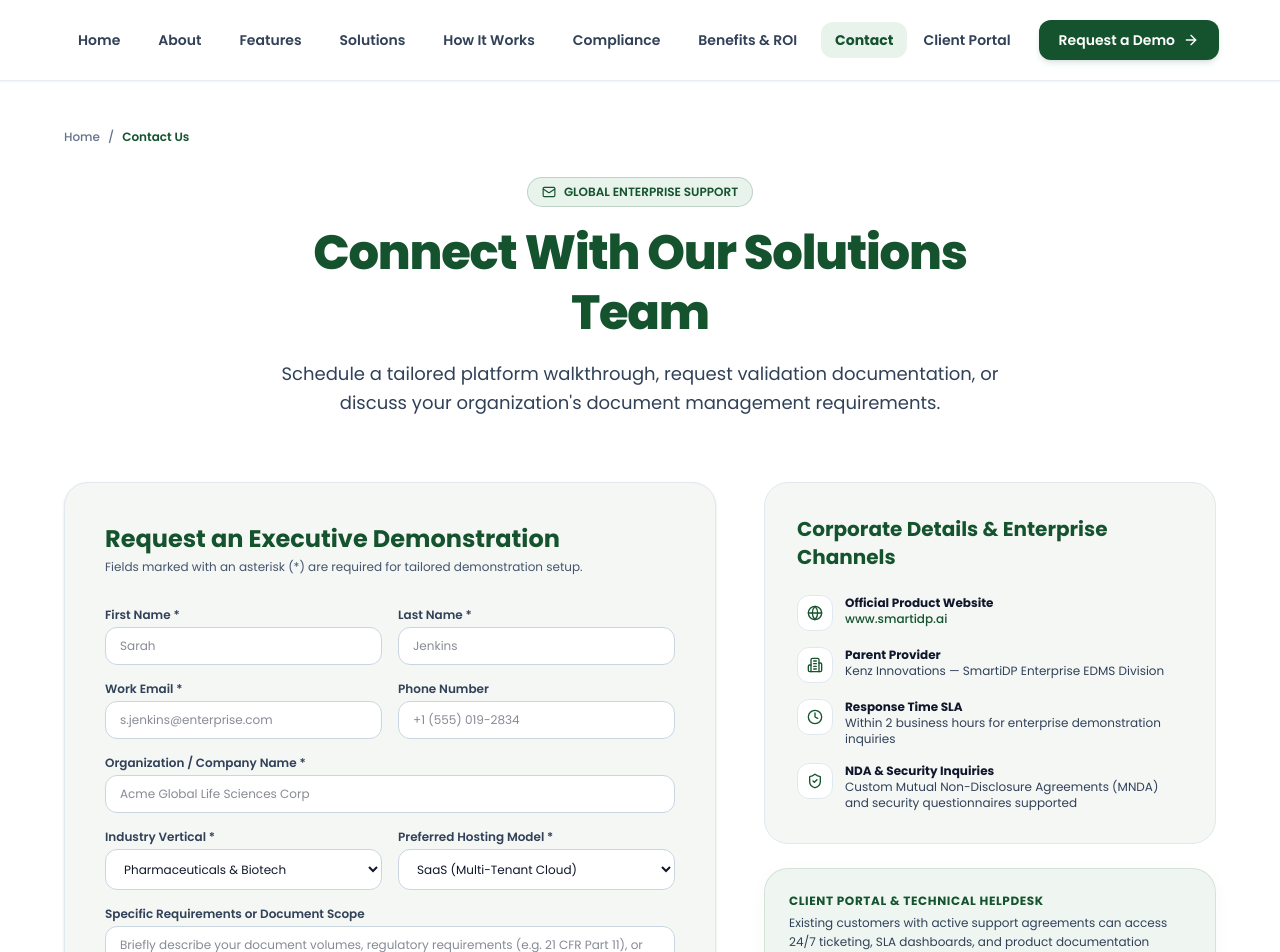
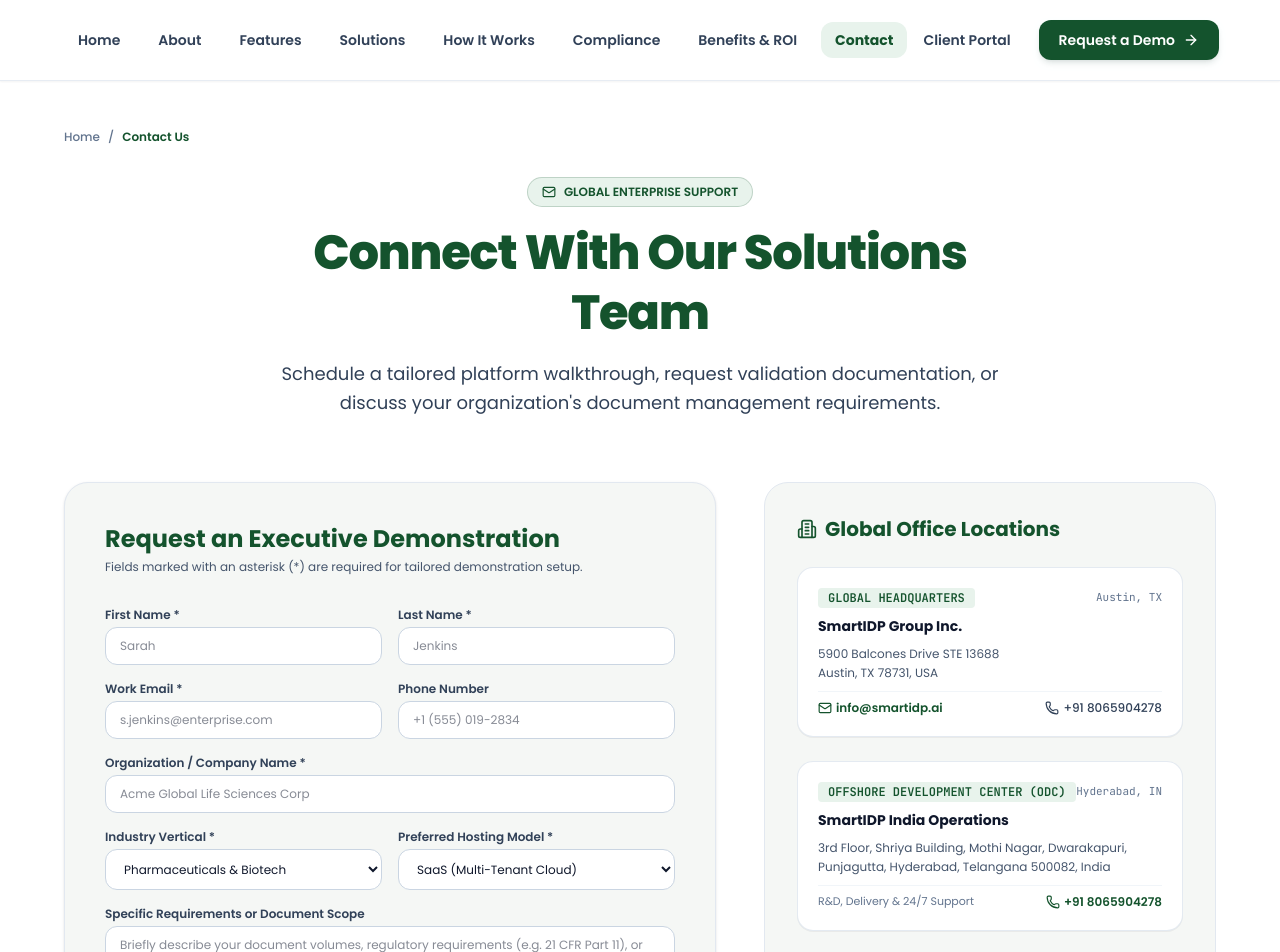
Before and after one commit to riyazkenzinnovations/Smartidp-Website, a React (Vite) app: page /contact in a window 1280 px wide. Shown: the top 952 px of the page. Built offline with nearby package versions, Linux system fonts and the light colour scheme.

Commit message:
Add official Austin USA Headquarters and Hyderabad India ODC office addresses to Contact and About pages

```diff
--- a/src/pages/AboutPage.jsx
+++ b/src/pages/AboutPage.jsx
@@ -12,7 +12,11 @@ import {
   Users,
   Target,
   Compass,
-  Cpu
+  Cpu,
+  MapPin,
+  Mail,
+  Phone,
+  Globe
 } from 'lucide-react'
 
 const TRANSFORMATION_ITEMS = [
@@ -229,6 +233,71 @@ export default function AboutPage({ onOpenDemoModal }) {
           </div>
         </div>
 
+        {/* Global Presence & Office Locations */}
+        <div className="mb-20">
+          <div className="text-center max-w-2xl mx-auto mb-10">
+            <div className="inline-flex items-center gap-1.5 px-3 py-1 rounded-full bg-[#E8F3EC] text-[#14532D] text-xs font-semibold mb-3">
+              <Building2 className="h-3.5 w-3.5" />
+              <span>GLOBAL PRESENCE</span>
+            </div>
+            <h2 className="text-3xl font-extrabold text-[#14532D]">
+              Our Global Offices
+            </h2>
+            <p className="text-xs sm:text-sm text-slate-600 mt-1">
+              Headquartered in Austin, Texas with our primary Offshore Development Center (ODC) in Hyderabad, India.
+            </p>
+          </div>
+
+          <div className="grid grid-cols-1 md:grid-cols-2 gap-6 max-w-5xl mx-auto">
+            {/* Austin HQ */}
+            <div className="p-8 rounded-3xl bg-[#F5F7F5] border border-slate-200 space-y-4">
+              <div className="flex items-center justify-between">
+                <span className="text-xs font-bold font-mono text-[#14532D] bg-[#E8F3EC] px-3 py-1 rounded-md">
+                  GLOBAL HEADQUARTERS
+                </span>
+                <span className="text-xs text-slate-500 font-mono">Austin, Texas, USA</span>
+              </div>
+              <h3 className="text-xl font-bold text-slate-900">SmartIDP Group Inc.</h3>
+              <p className="text-xs sm:text-sm text-slate-600 leading-relaxed">
+                5900 Balcones Drive STE 13688<br />
+                Austin, TX 78731, USA
+              </p>
+              <div className="pt-4 border-t border-slate-200 flex flex-wrap items-center justify-between gap-3 text-xs">
+                <a href="mailto:info@smartidp.ai" className="text-[#14532D] font-bold hover:underline flex items-center gap-1.5">
+                  <Mail className="h-4 w-4" />
+                  <span>info@smartidp.ai</span>
+                </a>
+                <a href="tel:+918065904278" className="text-slate-700 font-semibold hover:text-[#14532D] flex items-center gap-1.5">
+                  <Phone className="h-4 w-4 text-[#14532D]" />
+                  <span>+91 8065904278</span>
+                </a>
+              </div>
+            </div>
+
+            {/* Hyderabad ODC */}
+            <div className="p-8 rounded-3xl bg-[#F5F7F5] border border-slate-200 space-y-4">
+              <div className="flex items-center justify-between">
+                <span className="text-xs font-bold font-mono text-[#14532D] bg-[#E8F3EC] px-3 py-1 rounded-md">
+                  OFFSHORE DEVELOPMENT CENTER (ODC)
+                </span>
+                <span className="text-xs text-slate-500 font-mono">Hyderabad, India</span>
+              </div>
+              <h3 className="text-xl font-bold text-slate-900">SmartIDP India Operations</h3>
+              <p className="text-xs sm:text-sm text-slate-600 leading-relaxed">
+                3rd Floor, Shriya Building, Mothi Nagar, Dwarakapuri,<br />
+                Punjagutta, Hyderabad, Telangana 500082, India
+              </p>
+              <div className="pt-4 border-t border-slate-200 flex flex-wrap items-center justify-between gap-3 text-xs">
+                <span className="text-slate-500">Core R&D, Product Engineering & 24/7 GxP Support</span>
+                <a href="tel:+918065904278" className="text-[#14532D] font-bold hover:underline flex items-center gap-1.5">
+                  <Phone className="h-4 w-4" />
+                  <span>+91 8065904278</span>
+                </a>
+              </div>
+            </div>
+          </div>
+        </div>
+
         {/* CTA Banner */}
         <div className="p-8 sm:p-12 rounded-3xl bg-[#14532D] text-white text-center space-y-4">
           <h2 className="text-2xl sm:text-4xl font-extrabold">
--- a/src/pages/ContactPage.jsx
+++ b/src/pages/ContactPage.jsx
@@ -253,51 +253,80 @@ export default function ContactPage() {
 
           {/* Contact Details & Info Column */}
           <div className="lg:col-span-5 space-y-6">
+
+            {/* Global Office Locations */}
             <div className="p-8 rounded-3xl bg-[#F5F7F5] border border-slate-200 space-y-6">
-              <h3 className="text-xl font-bold text-[#14532D]">
-                Corporate Details & Enterprise Channels
+              <h3 className="text-xl font-bold text-[#14532D] flex items-center gap-2">
+                <Building2 className="h-5 w-5 text-[#14532D]" />
+                <span>Global Office Locations</span>
               </h3>
 
-              <div className="space-y-4 text-xs text-slate-700">
+              {/* Head Office Austin */}
+              <div className="p-5 rounded-2xl bg-white border border-slate-200/90 shadow-2xs space-y-2">
+                <div className="flex items-center justify-between">
+                  <span className="text-xs font-bold font-mono text-[#14532D] bg-[#E8F3EC] px-2.5 py-0.5 rounded">
+                    GLOBAL HEADQUARTERS
+                  </span>
+                  <span className="text-[11px] text-slate-500 font-mono">Austin, TX</span>
+                </div>
+                <div className="font-bold text-slate-900 text-sm">SmartIDP Group Inc.</div>
+                <p className="text-xs text-slate-600 leading-relaxed">
+                  5900 Balcones Drive STE 13688<br />
+                  Austin, TX 78731, USA
+                </p>
+                <div className="pt-2 border-t border-slate-100 flex items-center justify-between text-xs">
+                  <a href="mailto:info@smartidp.ai" className="text-[#14532D] font-semibold hover:underline flex items-center gap-1">
+                    <Mail className="h-3.5 w-3.5" />
+                    <span>info@smartidp.ai</span>
+                  </a>
+                  <a href="tel:+918065904278" className="text-slate-700 font-medium hover:text-[#14532D] flex items-center gap-1">
+                    <Phone className="h-3.5 w-3.5" />
+                    <span>+91 8065904278</span>
+                  </a>
+                </div>
+              </div>
+
+              {/* India / ODC Hyderabad */}
+              <div className="p-5 rounded-2xl bg-white border border-slate-200/90 shadow-2xs space-y-2">
+                <div className="flex items-center justify-between">
+                  <span className="text-xs font-bold font-mono text-[#14532D] bg-[#E8F3EC] px-2.5 py-0.5 rounded">
+                    OFFSHORE DEVELOPMENT CENTER (ODC)
+                  </span>
+                  <span className="text-[11px] text-slate-500 font-mono">Hyderabad, IN</span>
+                </div>
+                <div className="font-bold text-slate-900 text-sm">SmartIDP India Operations</div>
+                <p className="text-xs text-slate-600 leading-relaxed">
+                  3rd Floor, Shriya Building, Mothi Nagar, Dwarakapuri,<br />
+                  Punjagutta, Hyderabad, Telangana 500082, India
+                </p>
+                <div className="pt-2 border-t border-slate-100 flex items-center justify-between text-xs">
+                  <span className="text-slate-500 text-[11px]">R&D, Delivery & 24/7 Support</span>
+                  <a href="tel:+918065904278" className="text-[#14532D] font-semibold hover:underline flex items-center gap-1">
+                    <Phone className="h-3.5 w-3.5" />
+                    <span>+91 8065904278</span>
+                  </a>
+                </div>
+              </div>
+
+              {/* Enterprise Channels */}
+              <div className="space-y-3 pt-2 text-xs text-slate-700">
                 <div className="flex items-start gap-3">
-                  <div className="h-9 w-9 rounded-xl bg-white text-[#14532D] flex items-center justify-center shrink-0 border border-slate-200">
-                    <Globe className="h-4 w-4" />
+                  <div className="h-8 w-8 rounded-xl bg-white text-[#14532D] flex items-center justify-center shrink-0 border border-slate-200">
+                    <Clock className="h-4 w-4" />
                   </div>
                   <div>
-                    <span className="font-bold text-slate-900 block">Official Product Website</span>
-                    <a href="https://www.smartidp.ai" target="_blank" rel="noopener noreferrer" className="text-[#14532D] font-medium hover:underline">
-                      www.smartidp.ai
-                    </a>
+                    <span className="font-bold text-slate-900 block">Demonstration SLA</span>
+                    <span className="text-slate-600">Response within 2 business hours for qualified enterprise inquiries</span>
                   </div>
                 </div>
 
                 <div className="flex items-start gap-3">
-                  <div className="h-9 w-9 rounded-xl bg-white text-[#14532D] flex items-center justify-center shrink-0 border border-slate-200">
-                    <Building2 className="h-4 w-4" />
-                  </div>
-                  <div>
-                    <span className="font-bold text-slate-900 block">Parent Provider</span>
-                    <span>Kenz Innovations — SmartiDP Enterprise EDMS Division</span>
-                  </div>
-                </div>
-
-                <div className="flex items-start gap-3">
-                  <div className="h-9 w-9 rounded-xl bg-white text-[#14532D] flex items-center justify-center shrink-0 border border-slate-200">
-                    <Clock className="h-4 w-4" />
-                  </div>
-                  <div>
-                    <span className="font-bold text-slate-900 block">Response Time SLA</span>
-                    <span>Within 2 business hours for enterprise demonstration inquiries</span>
-                  </div>
-                </div>
-
-                <div className="flex items-start gap-3">
-                  <div className="h-9 w-9 rounded-xl bg-white text-[#14532D] flex items-center justify-center shrink-0 border border-slate-200">
+                  <div className="h-8 w-8 rounded-xl bg-white text-[#14532D] flex items-center justify-center shrink-0 border border-slate-200">
                     <ShieldCheck className="h-4 w-4" />
                   </div>
                   <div>
-                    <span className="font-bold text-slate-900 block">NDA & Security Inquiries</span>
-                    <span>Custom Mutual Non-Disclosure Agreements (MNDA) and security questionnaires supported</span>
+                    <span className="font-bold text-slate-900 block">NDA & Security Questionnaires</span>
+                    <span className="text-slate-600">Pre-signed Mutual NDAs and vendor security assessments processed within 24 hours</span>
                   </div>
                 </div>
               </div>
@@ -312,12 +341,12 @@ export default function ContactPage() {
                 Existing customers with active support agreements can access 24/7 ticketing, SLA dashboards, and product documentation through the client portal.
               </p>
               <a
-                href="https://www.smartidp.ai"
+                href="https://edms.smartidp.ai/login"
                 target="_blank"
                 rel="noopener noreferrer"
                 className="text-xs font-bold text-[#14532D] hover:underline flex items-center gap-1"
               >
-                <span>Access Client Portal</span>
+                <span>Access Client Portal (edms.smartidp.ai)</span>
                 <ArrowRight className="h-3.5 w-3.5" />
               </a>
             </div>
```
